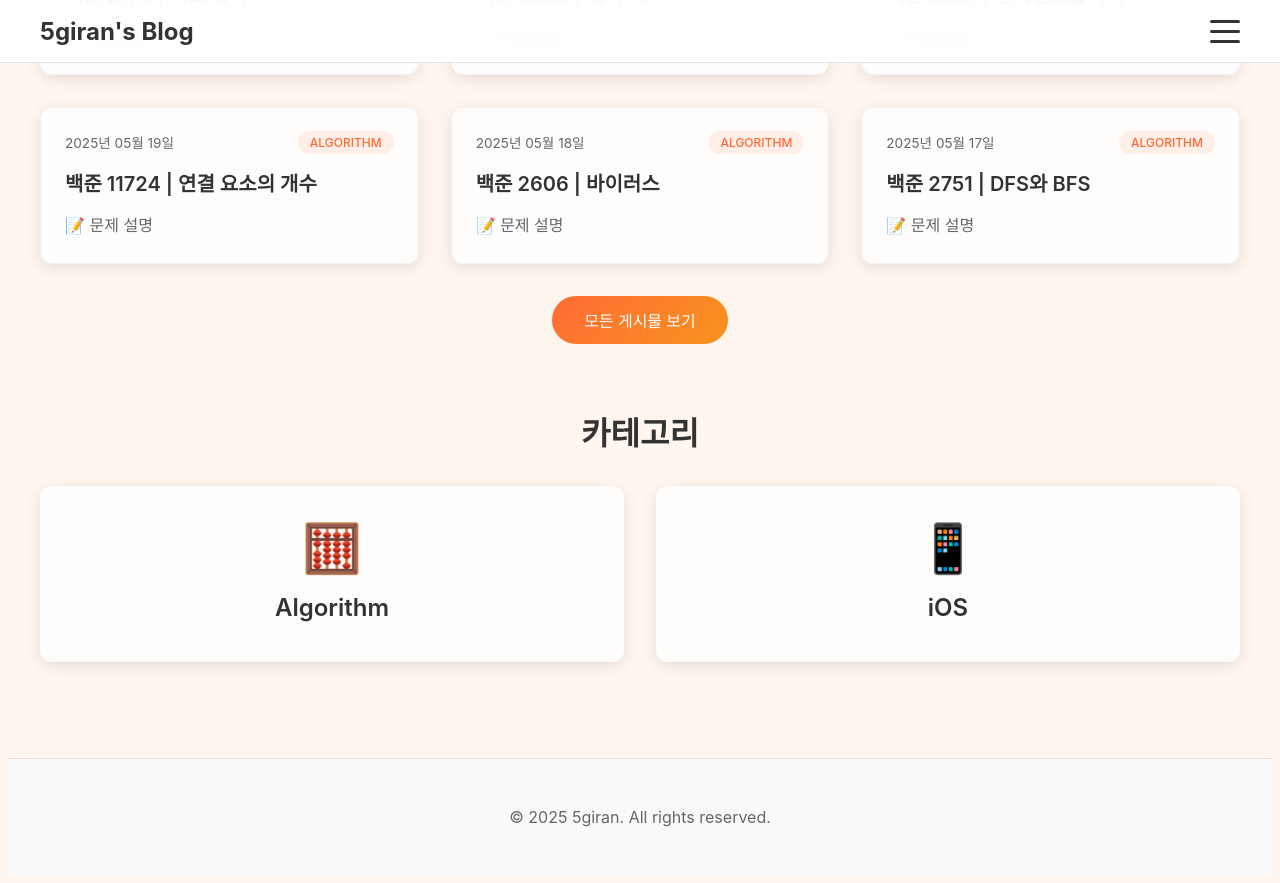
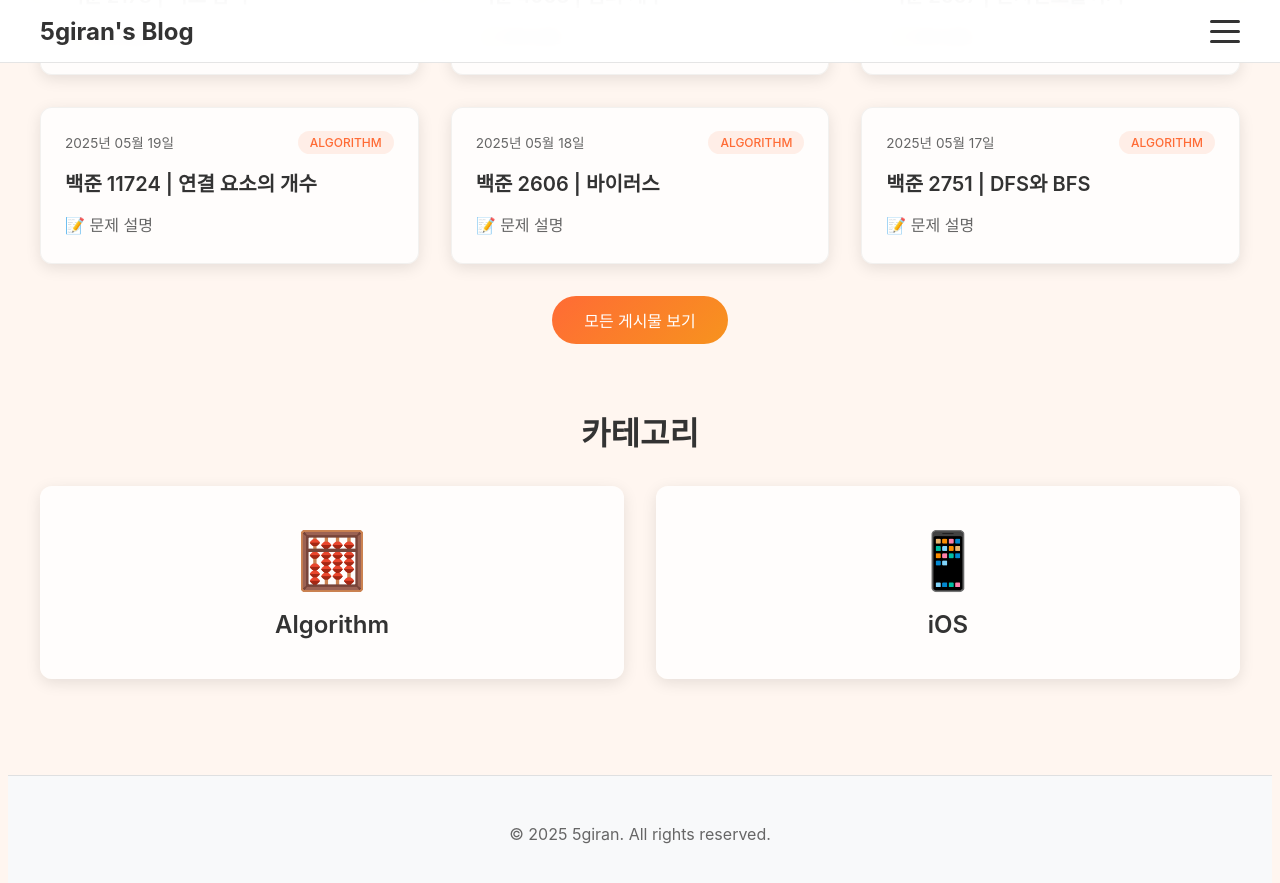
Before and after one commit to 5giran/5giran.github.io, a Jekyll site: the page built from index.md, in a window 1280 px wide and 900 px high, scrolled down 314 px. Shown: the top 883 px of the window. Built offline with Jekyll 4.4.1, drawn with Linux system fonts in a browser that asks for light colours; some web fonts are replaced.

Commit message:
Update: 소제목 삭제

```diff
--- a/assets/css/hamburger-menu.css
+++ b/assets/css/hamburger-menu.css
@@ -502,28 +502,22 @@ body {
 
 .category-item a {
   display: block;
-  padding: 2rem;
+  padding: 2.5rem 2rem;
   text-decoration: none;
   color: inherit;
   text-align: center;
 }
 
 .category-icon {
-  font-size: 3rem;
+  font-size: 3.5rem;
   margin-bottom: 1rem;
 }
 
 .category-item h3 {
-  margin: 0 0 0.5rem;
+  margin: 0;
   font-size: 1.5rem;
   font-weight: 600;
   color: #333;
-}
-
-.category-item p {
-  margin: 0;
-  color: #666;
-  font-size: 0.9rem;
 }
 
 .view-all-posts {
```
